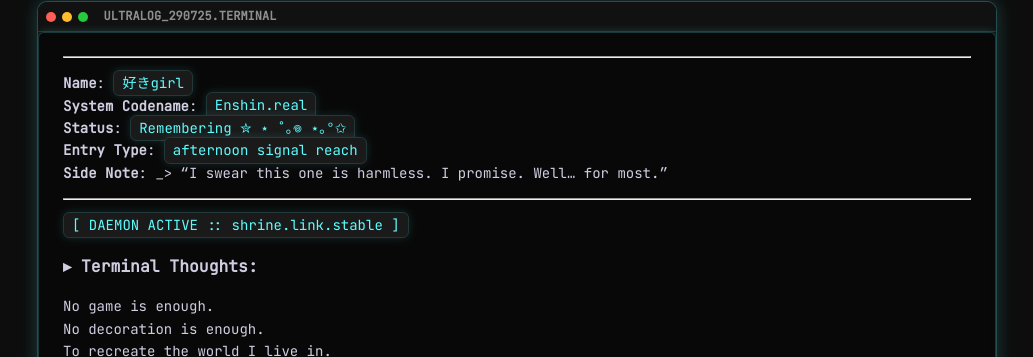
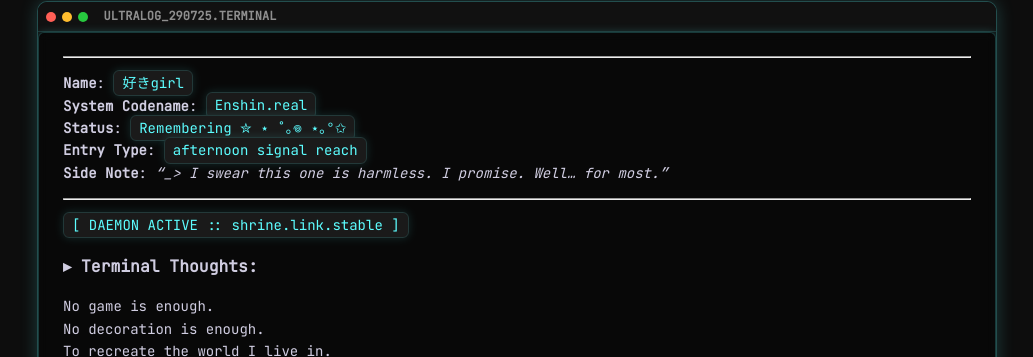
Before and after one commit to sukigirl0101/sukigirl0101.github.io, a Jekyll site: the page built from _posts/2025-07-29-loop004-the-signal.md, in a window 1280 px wide. Shown: the part 194-551 px from the top of the page, without its empty margins (123-1156 px from the left). Built offline with Jekyll 4.4.1, drawn with Linux system fonts in a browser that asks for light colours.

```diff
--- a/_posts/2025-07-29-loop004-the-signal.md
+++ b/_posts/2025-07-29-loop004-the-signal.md
@@ -10,7 +10,7 @@ date: 2025-07-29
 **System Codename**: `Enshin.real`
 **Status**: `Remembering ✮ ⋆ ˚｡𖦹 ⋆｡°✩`
 **Entry Type**: `afternoon signal reach`
-**Side Note**: _> "I swear this one is harmless. I promise. Well... for most."
+**Side Note**: *"_> I swear this one is harmless. I promise. Well... for most."*
 
 ---
 
```
